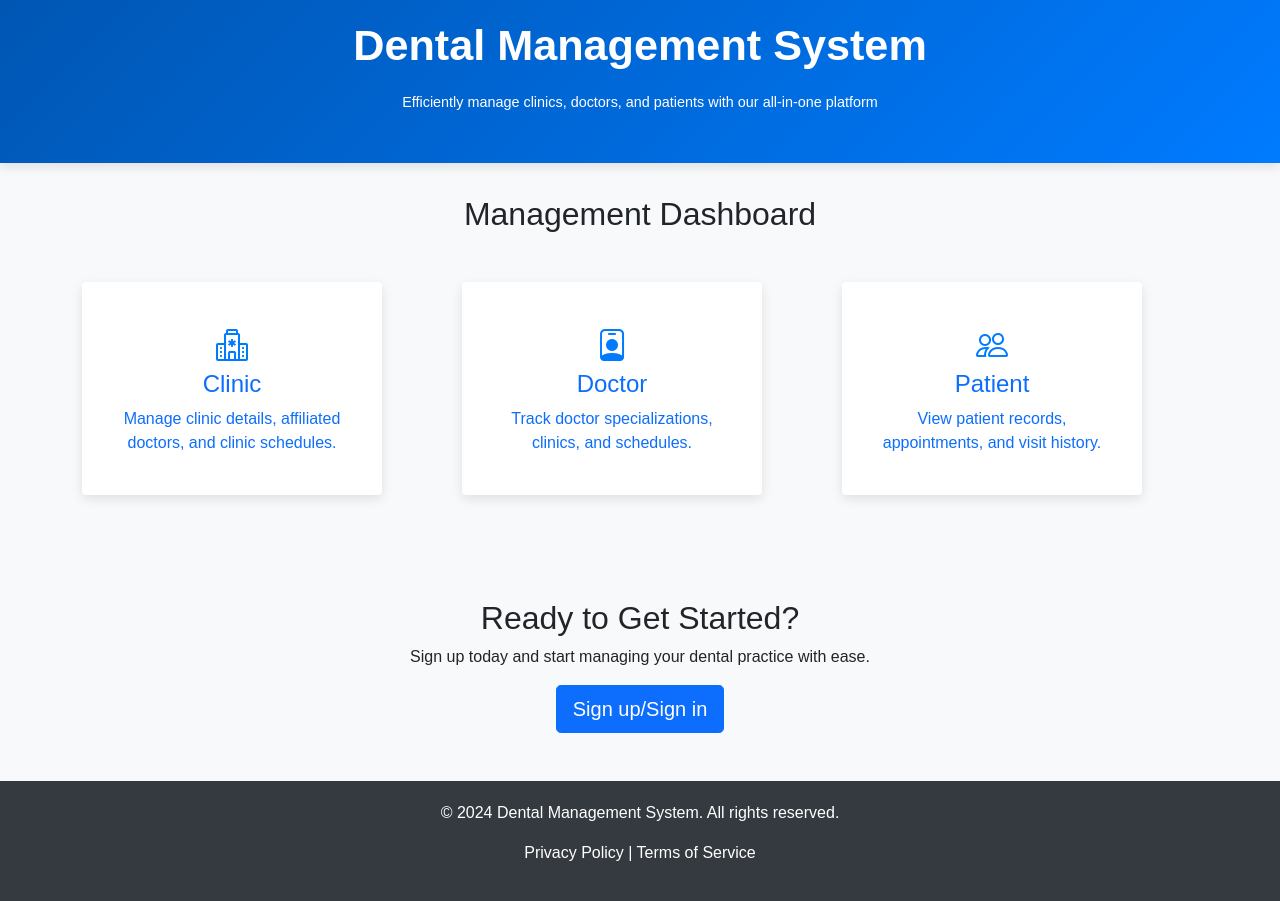
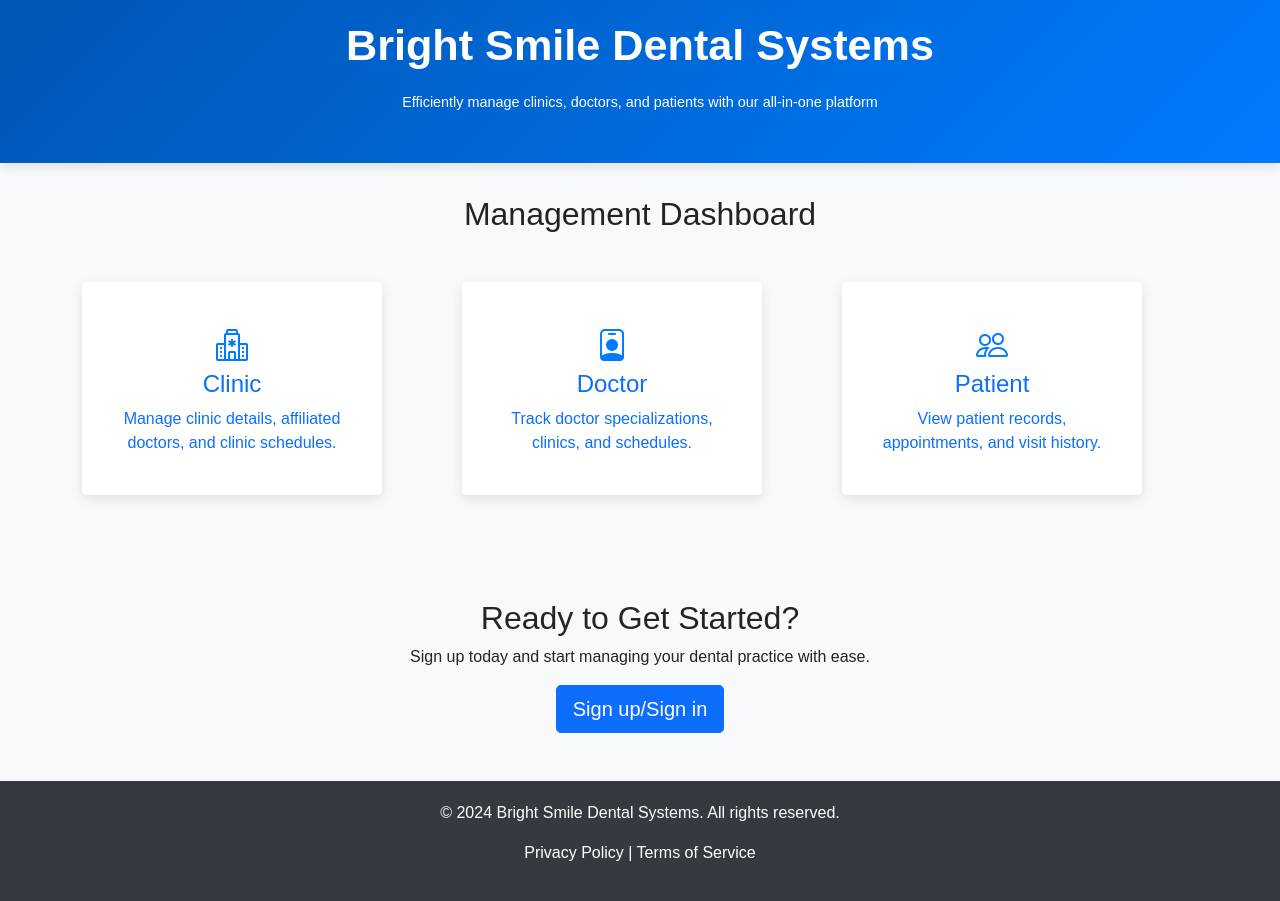
Before and after one commit to saimukeshch/DentalManagementSystem, a Django app: page / in a window 1280 px wide. Run offline with Django 4.2, Linux system fonts and the light colour scheme.

Commit message:
just changed the name to Bright Smile Dental Systems

```diff
--- a/dental_management/templates/add_clinic.html
+++ b/dental_management/templates/add_clinic.html
@@ -195,7 +195,7 @@
 </head>
 <body>
     <header id="fixed-header">
-        <h1>Dental Management System</h1>
+        <h1>Bright Smile Dental Systems</h1>
         <nav>
             <ul>
                 <li><a href="{% url 'dashboard' %}">Home</a></li>
--- a/dental_management/templates/add_doctor.html
+++ b/dental_management/templates/add_doctor.html
@@ -193,7 +193,7 @@
 </head>
 <body>
     <header id="fixed-header">
-        <h1>Dental Management System</h1>
+        <h1>Bright Smile Dental Systems</h1>
         <nav>
             <ul>
                 <li><a href="{% url 'dashboard' %}">Home</a></li>
--- a/dental_management/templates/add_patient.html
+++ b/dental_management/templates/add_patient.html
@@ -149,7 +149,7 @@
 </head>
 <body>
     <header id="fixed-header">
-        <h1>Dental Management System</h1>
+        <h1>Bright Smile Dental Systems</h1>
         <nav>
             <ul>
                 <li><a href="{% url 'dashboard' %}">Home</a></li>
--- a/dental_management/templates/clinics.html
+++ b/dental_management/templates/clinics.html
@@ -203,7 +203,7 @@
 <body>
 
     <header id="fixed-header">
-        <h1>Dental Management System</h1>
+        <h1>Bright Smile Dental Systems</h1>
         <nav>
             <ul>
                 <li><a href="{% url 'dashboard' %}">Home</a></li>
--- a/dental_management/templates/dashboard.html
+++ b/dental_management/templates/dashboard.html
@@ -3,7 +3,7 @@
 <head>
     <meta charset="UTF-8">
     <meta name="viewport" content="width=device-width, initial-scale=1.0">
-    <title>Dental Management System</title>
+    <title>Bright Smile Dental Systems</title>
     <link href="https://cdn.jsdelivr.net/npm/bootstrap@5.1.3/dist/css/bootstrap.min.css" rel="stylesheet">
     <link href="https://cdn.jsdelivr.net/npm/bootstrap-icons/font/bootstrap-icons.css" rel="stylesheet">
     <style>
@@ -126,7 +126,7 @@
 <body>
 
 <header id="fixed-header">
-        <h1>Dental Management System</h1>
+        <h1>Bright Smile Dental Systems</h1>
         <p>Efficiently manage clinics, doctors, and patients with our all-in-one platform</p>
         {% if user.is_authenticated %}
         <a href="{% url 'logout' %}" class="login-button">Log out</a>
@@ -188,7 +188,7 @@
 
 <footer class="footer">
     <div class="container">
-        <p>&copy; 2024 Dental Management System. All rights reserved.</p>
+        <p>&copy; 2024 Bright Smile Dental Systems. All rights reserved.</p>
         <p><a href="#">Privacy Policy</a> | <a href="#">Terms of Service</a></p>
     </div>
 </footer>
--- a/dental_management/templates/doctors.html
+++ b/dental_management/templates/doctors.html
@@ -203,7 +203,7 @@
 <body>
 
     <header id="fixed-header">
-        <h1>Dental Management System</h1>
+        <h1>Bright Smile Dental Systems</h1>
         <nav>
             <ul>
                 <li><a href="{% url 'dashboard' %}">Home</a></li>
--- a/dental_management/templates/edit_affiliation.html
+++ b/dental_management/templates/edit_affiliation.html
@@ -195,7 +195,7 @@
 
 <body>
     <header id="fixed-header">
-        <h1>Dental Management System</h1>
+        <h1>Bright Smile Dental Systems</h1>
         <nav>
             <ul>
                 <li><a href="{% url 'dashboard' %}">Home</a></li>
--- a/dental_management/templates/login.html
+++ b/dental_management/templates/login.html
@@ -140,7 +140,7 @@
 </head>
 <body>
     <header id="fixed-header">
-        <h1>Dental Management System</h1>
+        <h1>Bright Smile Dental Systems</h1>
         <nav>
             <ul class="list-inline">
                 <li class="list-inline-item"><a href="{% url 'dashboard' %}">Home</a></li>
--- a/dental_management/templates/patients.html
+++ b/dental_management/templates/patients.html
@@ -204,7 +204,7 @@
 <body>
 
     <header id="fixed-header">
-        <h1>Dental Management System</h1>
+        <h1>Bright Smile Dental Systems</h1>
         <nav>
             <ul>
                 <li><a href="{% url 'dashboard' %}">Home</a></li>
--- a/dental_management/templates/register.html
+++ b/dental_management/templates/register.html
@@ -155,7 +155,7 @@
 </head>
 <body>
     <header id="fixed-header">
-        <h1>Dental Management System</h1>
+        <h1>Bright Smile Dental Systems</h1>
         <nav>
             <ul>
                 <li><a href="{% url 'dashboard' %}">Home</a></li>
--- a/dental_management/templates/view_clinic.html
+++ b/dental_management/templates/view_clinic.html
@@ -239,7 +239,7 @@
 </head>
 <body>
     <header id="fixed-header">
-        <h1>Dental Management System</h1>
+        <h1>Bright Smile Dental Systems</h1>
         <nav>
             <ul>
                 <li><a href="{% url 'dashboard' %}">Home</a></li>
--- a/dental_management/templates/view_doctor.html
+++ b/dental_management/templates/view_doctor.html
@@ -207,7 +207,7 @@
 </head>
 <body>
     <header id="fixed-header">
-        <h1>Dental Management System</h1>
+        <h1>Bright Smile Dental Systems</h1>
         <nav>
             <ul>
                 <li><a href="{% url 'dashboard' %}">Home</a></li>
--- a/dental_management/templates/view_patient.html
+++ b/dental_management/templates/view_patient.html
@@ -200,7 +200,7 @@
 </head>
 <body>
     <header id="fixed-header">
-        <h1>Dental Management System</h1>
+        <h1>Bright Smile Dental Systems</h1>
         <nav>
             <ul>
                 <li><a href="{% url 'dashboard' %}">Home</a></li>
```
Also changed, not shown: README.md.
